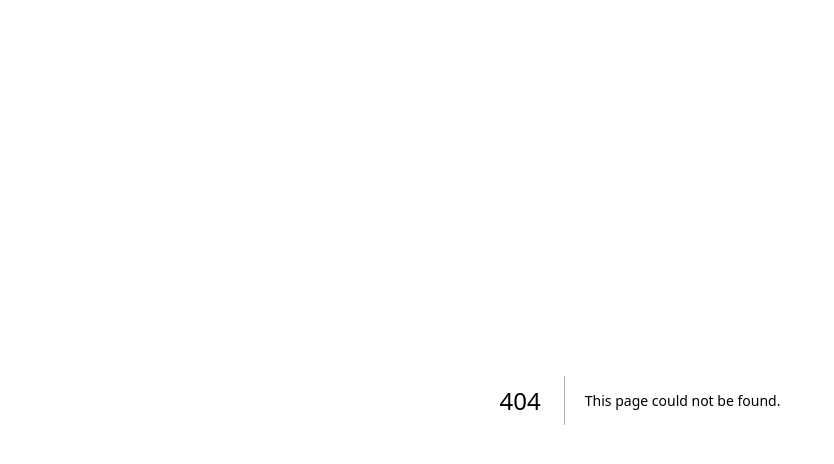
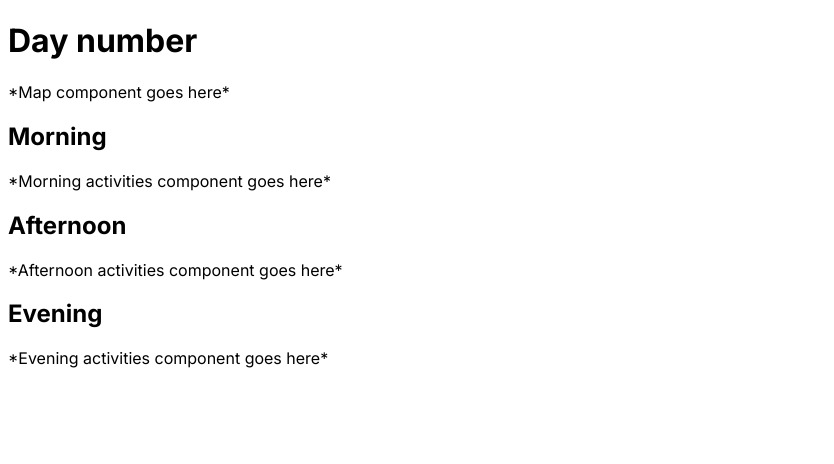
Before and after one commit to silvester-zogaj/travel-planner, a Next.js app in the folder travel-planner-fe/: page /itineraries/1 in a window 1280 px wide. Before the commit this address had no page. Shown: the top 464 px of the page, without its empty margins (0-834 px from the left). Built offline with nearby package versions, Linux system fonts and the light colour scheme.

Commit message:
add a refactor of code from component to dynamic route

```diff
--- /dev/null
+++ b/travel-planner-fe/app/itineraries/[day]/page.tsx
@@ -0,0 +1,14 @@
+export default function SingleDay(x: number) {
+    return (
+      <>
+        <h1>Day number</h1>
+        <p>*Map component goes here*</p>
+        <h2>Morning</h2>
+        <p>*Morning activities component goes here*</p>
+        <h2>Afternoon</h2>
+        <p>*Afternoon activities component goes here*</p>
+        <h2>Evening</h2>
+        <p>*Evening activities component goes here*</p>
+      </>
+    );
+  }
```
